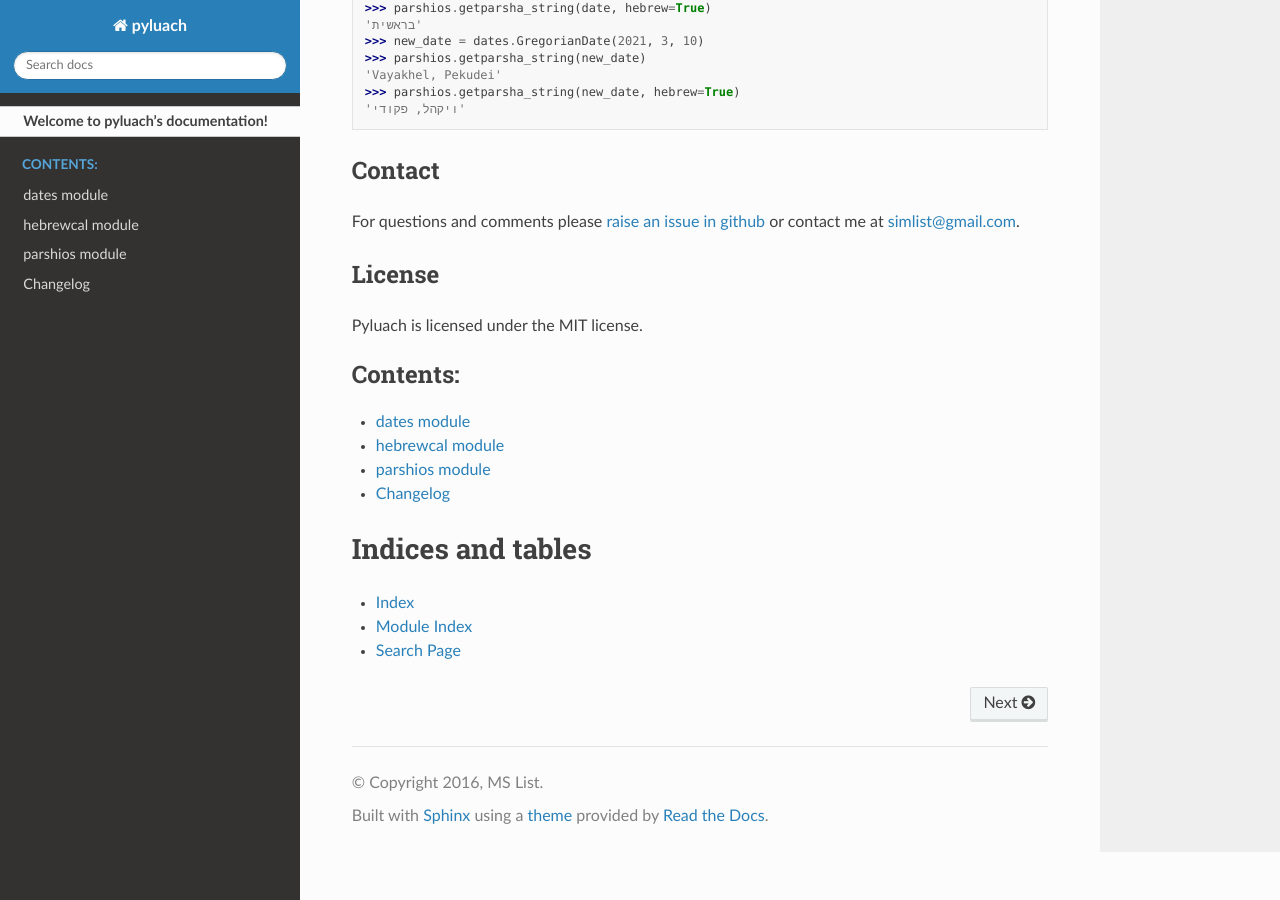
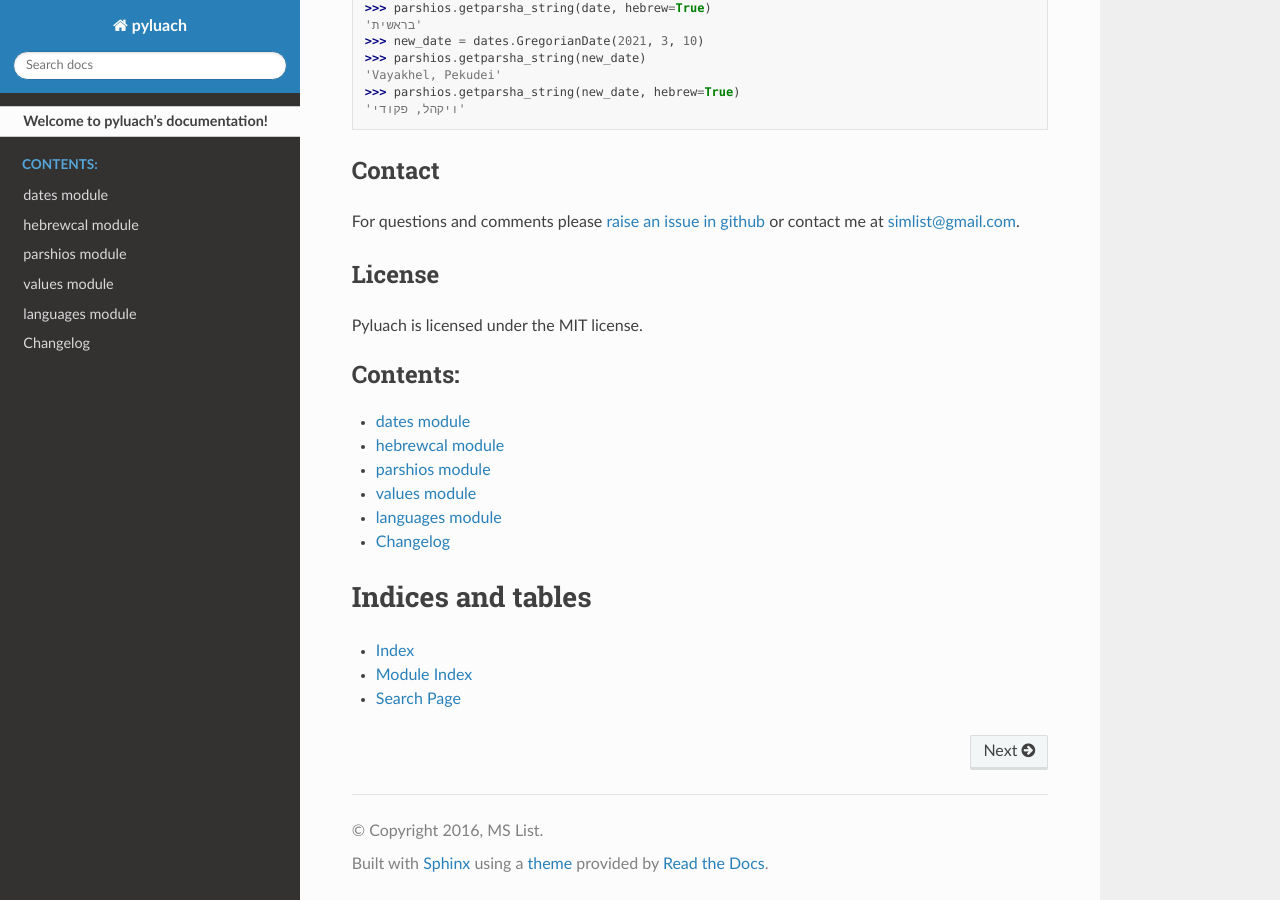
Before and after one commit to simlist/pyluach, a Sphinx documentation site: the page built from docs/index.rst, in a window 1280 px wide and 900 px high, scrolled down 1619 px. Built offline with Sphinx 7.4.7 and the Read the Docs theme 3.1.0, drawn with Linux system fonts in a browser that asks for light colours.

Commit message:
Updated docs for languages and values modules.

```diff
--- a/docs/conf.py
+++ b/docs/conf.py
@@ -10,7 +10,7 @@
 # add these directories to sys.path here. If the directory is relative to the
 # documentation root, use os.path.abspath to make it absolute, like shown here.
 
-import sphinx_rtd_theme
+# import sphinx_rtd_theme
 
 
 # -- Project information -----------------------------------------------------
@@ -70,6 +70,8 @@ exclude_patterns = ['_build', 'Thumbs.db', '.DS_Store']
 # a list of builtin themes.
 #
 html_theme = 'sphinx_rtd_theme'
+# html_theme = 'python_docs_theme'
+# html_theme = 'piccolo_theme'
 
 # Add any paths that contain custom static files (such as style sheets) here,
 # relative to this directory. They are copied after the builtin static files,
--- a/docs/index.rst
+++ b/docs/index.rst
@@ -15,6 +15,8 @@ Welcome to pyluach's documentation!
    dates
    hebrewcal
    parshios
+   values
+   languages
    changelog
 
 Indices and tables
--- /dev/null
+++ b/docs/languages.rst
@@ -0,0 +1,5 @@
+languages module
+================
+
+.. automodule:: pyluach.languages
+    :undoc-members:
--- a/docs/requirements.txt
+++ b/docs/requirements.txt
@@ -1,2 +1,2 @@
 Sphinx~=6.1.3
-sphinx_rtd_theme
+sphinx_rtd_theme~=3.10
--- /dev/null
+++ b/docs/values.rst
@@ -0,0 +1,5 @@
+values module
+=============
+
+.. automodule:: pyluach.values
+    :undoc-members:
```
